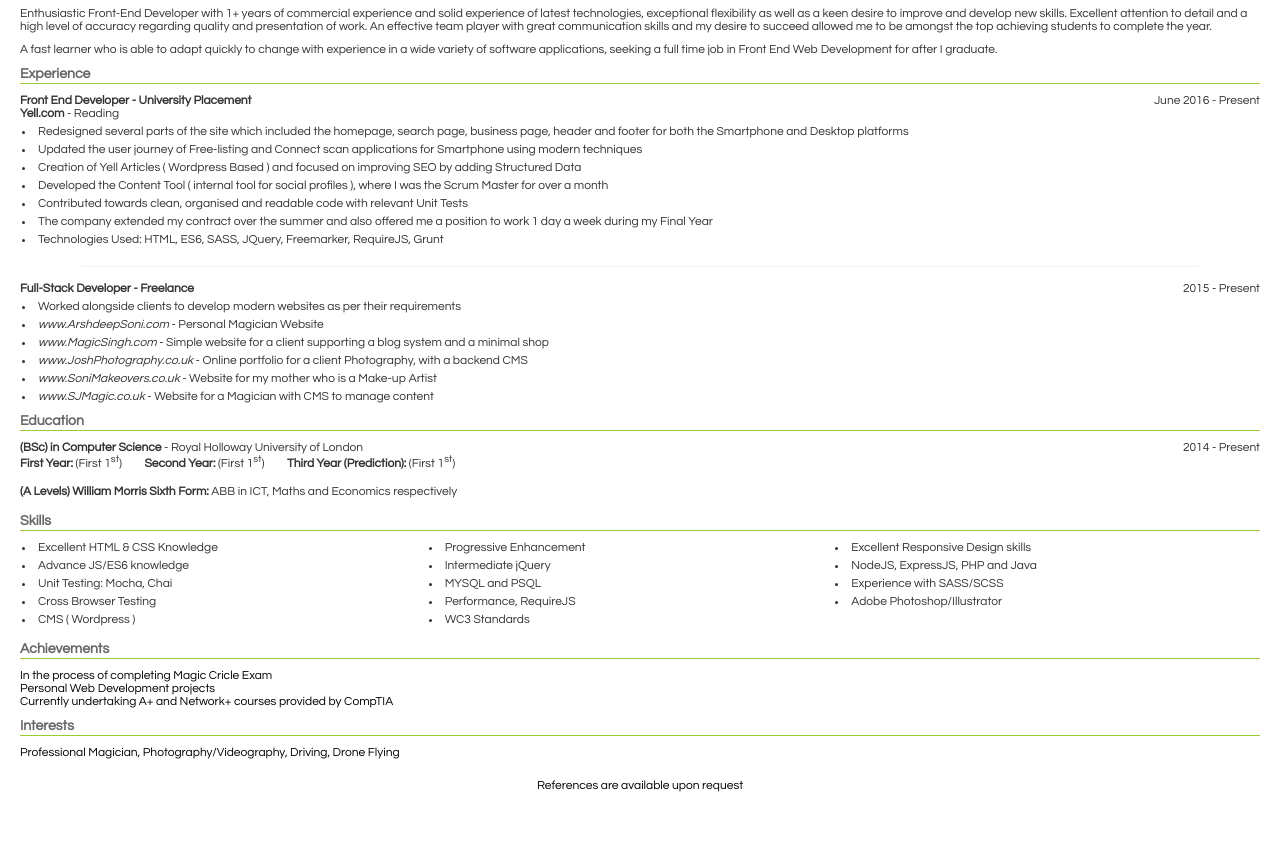
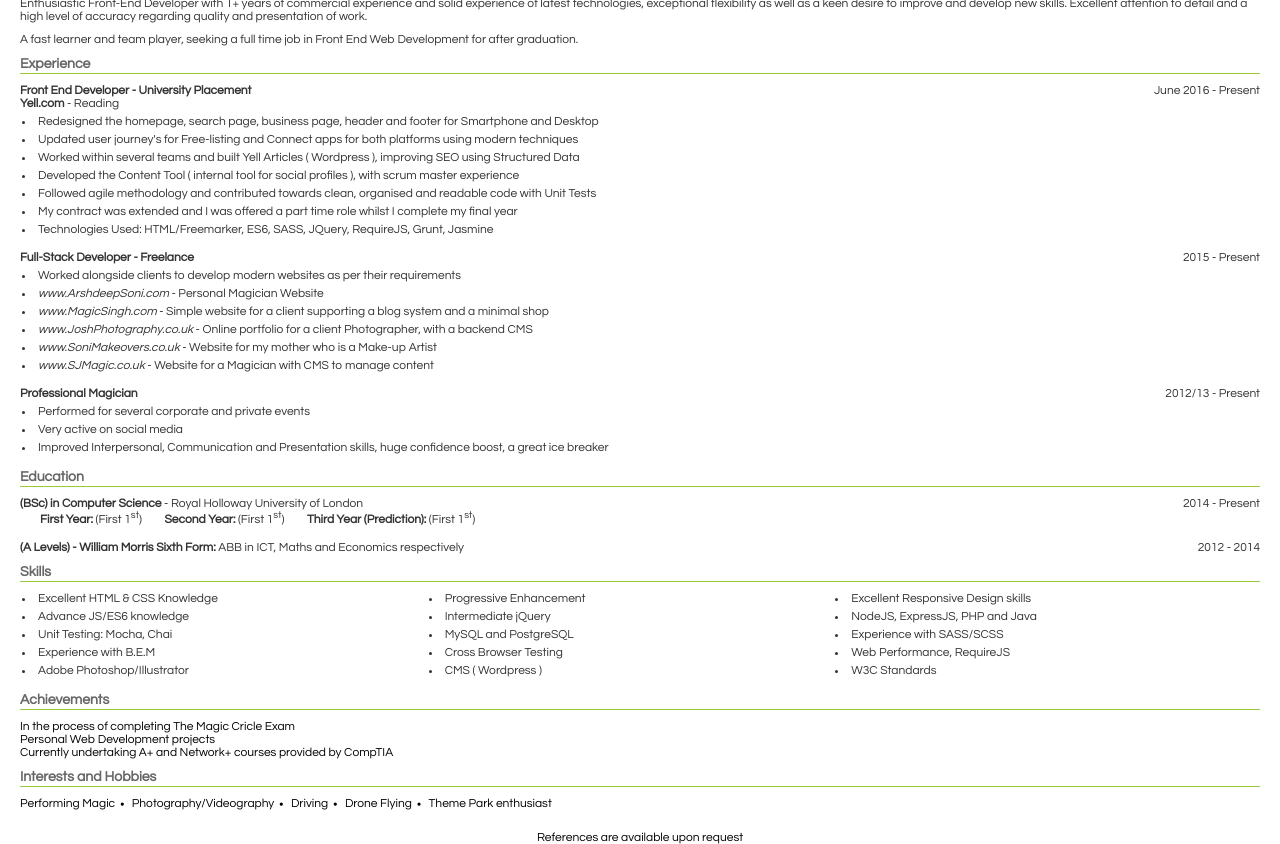
Before and after one commit to ArshSoni/cv, a plain HTML site: page index.html in a window 1280 px wide. Shown: the part 121-965 px from the top of the page. Before the commit the page ends 913 px from the top, so only its background shows below. Drawn offline with Linux system fonts and the light colour scheme.

Commit message:
final cv

```diff
--- a/css/sass/_education.scss
+++ b/css/sass/_education.scss
@@ -3,6 +3,14 @@
 
   &--item {
     margin-bottom: 15px;
+
+    &:last-child {
+      margin-bottom: 5px;
+    }
+  }
+
+  &--uniResultsWrapper {
+    margin-left: 20px;
   }
 
   &--uniResults {
--- a/css/sass/_experience.scss
+++ b/css/sass/_experience.scss
@@ -10,14 +10,5 @@
 
   &--item {
     margin-bottom: 15px;
-
-    &:after {
-      content:'';
-      width: 90%;
-      height: 1px;
-      display: block;
-      margin: 20px auto 0;
-      background-color: #f1f1f1;
-    }
   }
 }
--- /dev/null
+++ b/css/sass/_interests.scss
@@ -0,0 +1,15 @@
+.interests {
+
+  &--item {
+    display: inline-block;
+
+    &:not(:last-child):after {
+      content: '•';
+      margin: 0 5px;
+      display: inline-block;
+      vertical-align: middle;
+    }
+
+  }
+
+}
--- a/css/sass/_intro.scss
+++ b/css/sass/_intro.scss
@@ -1,12 +1,12 @@
 .intro {
   text-align: center;
-  margin-bottom: 10px;
   font-size: 14px;
 
   &--title {
     text-transform: uppercase;
     margin-bottom: 5px;
     letter-spacing: 2px;
+    font-size: 25px;
   }
 
   & small {
--- a/css/sass/main.scss
+++ b/css/sass/main.scss
@@ -5,6 +5,7 @@
 @import 'experience';
 @import 'education';
 @import 'skills';
+@import 'interests';
 
 .references {
   text-align: center;
--- a/index.html
+++ b/index.html
@@ -10,7 +10,7 @@
 </head>
 <body>
   <div class="container">
-    <div class="intro">
+    <section class="intro">
       <h1 class="intro--title">Arshdeep Soni</h1>
       <small>17 Treadgold House, 25 Bomore Road, London, W11 4HD</small>
       <small>
@@ -22,7 +22,7 @@
         <span><span class="fa fa-github"></span>www.github.com/arshsoni</span>
         <span><span class="fa fa-github"></span>ArshSoni.github.io</span>
       </small>
-    </div>
+    </section>
 
     <!-- Summary -->
     <section class="section summary">
@@ -30,9 +30,9 @@
       <div class="section--body">
         <p>Enthusiastic Front-End Developer with 1+ years of commercial experience and solid experience of latest technologies, exceptional flexibility as well as a keen desire to improve and
             develop new skills. Excellent attention to detail and a high level of accuracy regarding
-            quality and presentation of work. An effective team player with great communication skills and my desire to succeed allowed me to be amongst the top achieving students to complete the year.</p>
+            quality and presentation of work.</p>
 
-        <p>A fast learner who is able to adapt quickly to change with experience in a wide variety of software applications, seeking a full time job in Front End Web Development for after I graduate.</p>
+        <p>A fast learner and team player, seeking a full time job in Front End Web Development for after graduation.</p>
       </div>
     </section>
 
@@ -48,17 +48,17 @@
             <span>- Reading</span>
           </p>
           <ul class="experience--descriptionList">
-            <li class="experience--descriptionItem">Redesigned several parts of the site which included the homepage, search page, business page, header and footer for both the Smartphone and Desktop platforms</li>
-            <li class="experience--descriptionItem">Updated the user journey of Free-listing and Connect scan applications for Smartphone using modern techniques</li>
-            <li class="experience--descriptionItem">Creation of Yell Articles ( Wordpress Based ) and focused on improving SEO by adding Structured Data</li>
-            <li class="experience--descriptionItem">Developed the Content Tool ( internal tool for social profiles ), where I was the Scrum Master for over a month</li>
-            <li class="experience--descriptionItem">Contributed towards clean, organised and readable code with relevant Unit Tests</li>
-            <li class="experience--descriptionItem">The company extended my contract over the summer and also offered me a position to work 1 day a week during my Final Year</li>
-            <li class="experience--descriptionItem">Technologies Used: HTML, ES6, SASS, JQuery, Freemarker, RequireJS, Grunt</li>
+            <li class="experience--descriptionItem">Redesigned the homepage, search page, business page, header and footer for Smartphone and Desktop</li>
+            <li class="experience--descriptionItem">Updated user journey's for Free-listing and Connect apps for both platforms using modern techniques</li>
+            <li class="experience--descriptionItem">Worked within several teams and built Yell Articles ( Wordpress ), improving SEO using Structured Data</li>
+            <li class="experience--descriptionItem">Developed the Content Tool ( internal tool for social profiles ), with scrum master experience</li>
+            <li class="experience--descriptionItem">Followed agile methodology and contributed towards clean, organised and readable code with Unit Tests</li>
+            <li class="experience--descriptionItem">My contract was extended and I was offered a part time role whilst I complete my final year</li>
+            <li class="experience--descriptionItem">Technologies Used: HTML/Freemarker, ES6, SASS, JQuery, RequireJS, Grunt, Jasmine</li>
           </ul>
         </div>
 
-        <div class="exprience--item">
+        <div class="experience--item">
           <strong>Full-Stack Developer - Freelance</strong>
           <span class="pull-right">2015 - Present</span>
           <ul class="experience--descriptionList">
@@ -73,7 +73,7 @@
             </li>
             <li class="experience--descriptionItem">
               <i>www.JoshPhotography.co.uk</i>
-              <span>- Online portfolio for a client Photography, with a backend CMS</span>
+              <span>- Online portfolio for a client Photographer, with a backend CMS</span>
             </li>
             <li class="experience--descriptionItem">
               <i>www.SoniMakeovers.co.uk</i>
@@ -83,6 +83,16 @@
               <i>www.SJMagic.co.uk</i>
               <span>- Website for a Magician with CMS to manage content</span>
             </li>
+          </ul>
+        </div>
+
+        <div class="experience--item">
+          <strong>Professional Magician</strong>
+          <span class="pull-right">2012/13 - Present</span>
+          <ul class="experience--descriptionList">
+            <li class="experience--descriptionItem">Performed for several corporate and private events</li>
+            <li class="experience--descriptionItem">Very active on social media</li>
+            <li class="experience--descriptionItem">Improved Interpersonal, Communication and Presentation skills, huge confidence boost, a great ice breaker</li>
           </ul>
         </div>
       </div>
@@ -98,7 +108,7 @@
             <span>- Royal Holloway University of London</span>
           </span>
           <p class="pull-right">2014 - Present</p>
-          <div class="clearfix">
+          <div class="education--uniResultsWrapper clearfix">
             <span class="education--uniResults">
               <strong>First Year:</strong> (First 1<sup>st</sup>)
             </span>
@@ -112,8 +122,9 @@
         </div>
 
         <div class="education--item">
+          <p class="pull-right">2012 - 2014</p>
           <p>
-            <strong>(A Levels) William Morris Sixth Form: </strong>
+            <strong>(A Levels) - William Morris Sixth Form: </strong>
             <span>ABB in ICT, Maths and Economics respectively</span>
           </p>
         </div>
@@ -132,31 +143,33 @@
           <li class="skills--item">Intermediate jQuery</li>
           <li class="skills--item">NodeJS, ExpressJS, PHP and Java</li>
           <li class="skills--item">Unit Testing: Mocha, Chai</li>
-          <li class="skills--item">MYSQL and PSQL</li>
+          <li class="skills--item">MySQL and PostgreSQL</li>
           <li class="skills--item">Experience with SASS/SCSS</li>
+          <li class="skills--item">Experience with B.E.M</li>
           <li class="skills--item">Cross Browser Testing</li>
-          <li class="skills--item">Performance, RequireJS</li>
+          <li class="skills--item">Web Performance, RequireJS</li>
           <li class="skills--item">Adobe Photoshop/Illustrator</li>
           <li class="skills--item">CMS ( Wordpress )</li>
-          <li class="skills--item">WC3 Standards</li>
+          <li class="skills--item">W3C Standards</li>
         </ul>
       </div>
     </section>
 
     <section class="section achievements">
       <h3 class="section--heading">Achievements</h3>
-      <p>In the process of completing Magic Cricle Exam</p>
+      <p>In the process of completing The Magic Cricle Exam</p>
       <p>Personal Web Development projects</p>
       <p>Currently undertaking A+ and Network+ courses provided by CompTIA</p>
     </section>
 
     <!-- Interests -->
     <section class="section interests">
-      <h3 class="section--heading">Interests</h3>
-      <span>Professional Magician,</span>
-      <span>Photography/Videography,</span>
-      <span>Driving,</span>
-      <span>Drone Flying</span>
+      <h3 class="section--heading">Interests and Hobbies</h3>
+      <span class="interests--item">Performing Magic</span>
+      <span class="interests--item">Photography/Videography</span>
+      <span class="interests--item">Driving</span>
+      <span class="interests--item">Drone Flying</span>
+      <span class="interests--item">Theme Park enthusiast</span>
     </section>
 
     <p class="references">References are available upon request</p>
```
Also changed, not shown: css/main.css, 2 other files.
